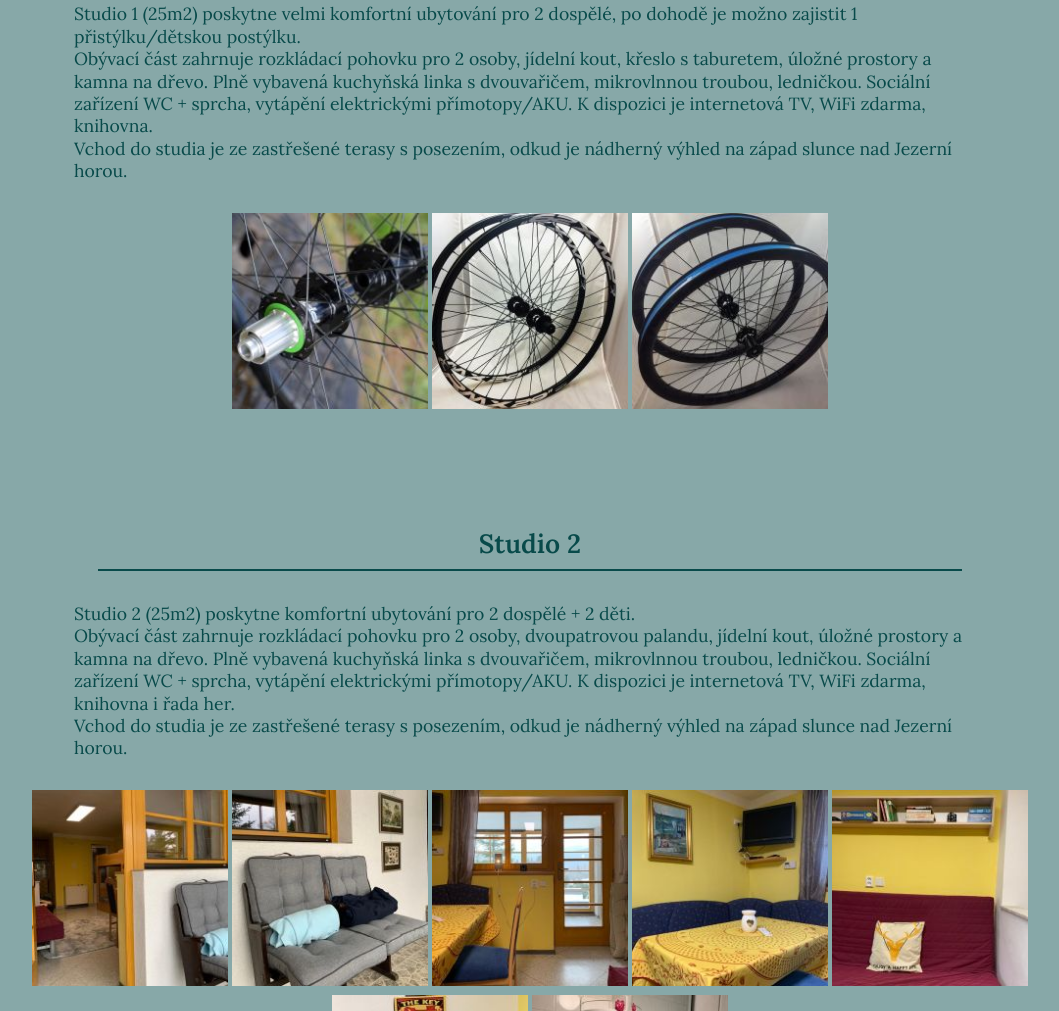
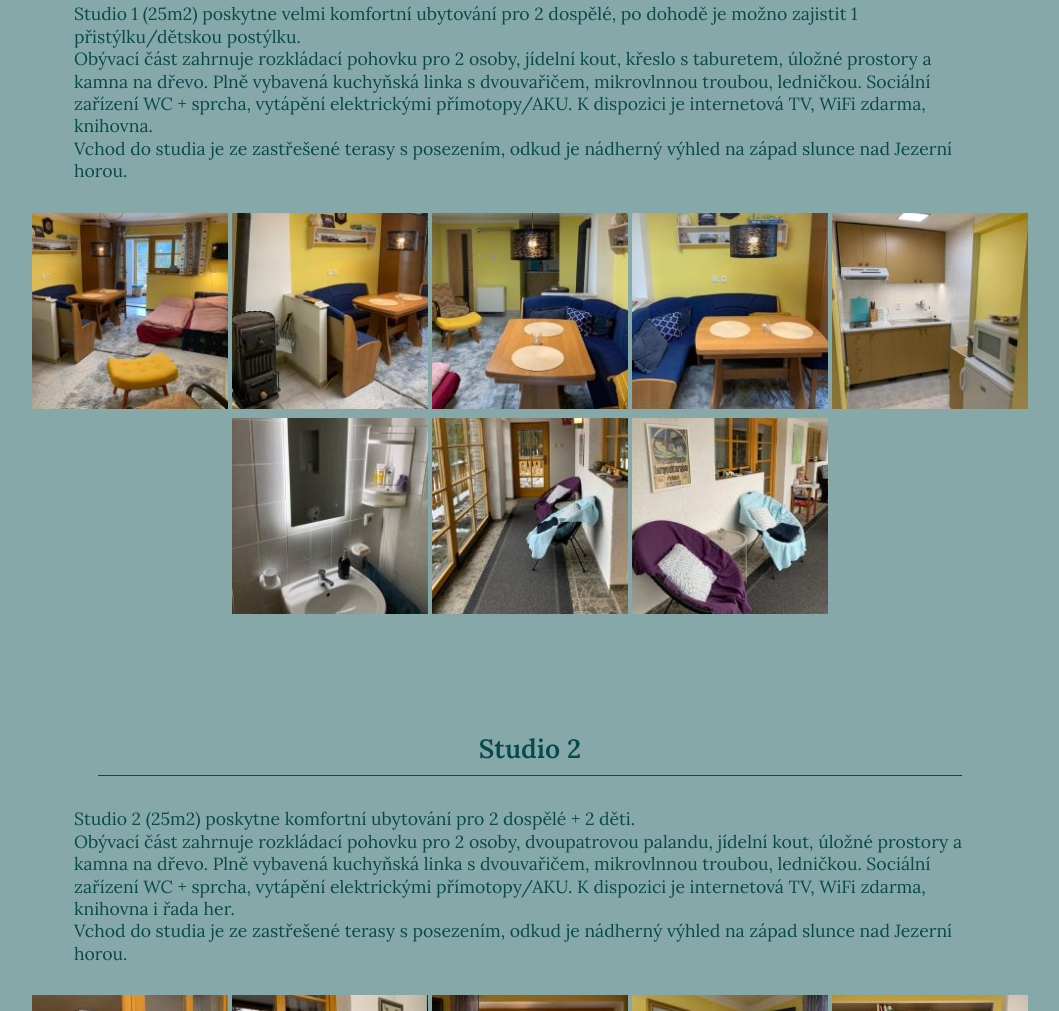
Before and after one commit to Adelait/spicak, a plain HTML site: page index.html in a window 1280 px wide. Shown: the part 2125-3136 px from the top of the page, without its empty margins (110-1169 px from the left). Drawn offline with nearby package versions, Linux system fonts and the light colour scheme.

Commit message:
fotogalerie Studio1

```diff
--- a/index.html
+++ b/index.html
@@ -71,9 +71,14 @@
 
         <div class="studio1__photogallery">
 
-            <a href="images/Studio/St1_1.jpg" title="Studio 1"><img src="images_t/galerie3_t.jpg"></a>
-            <a href="images/Studio/St2_1.jpg" title="Studio 2"><img src="images_t/galerie4_t.jpg"></a>
-            <a href="images/Studio/St2_2.jpg" title="Studio 2"><img src="images_t/galerie5_t.jpg"></a>
+            <a href="images/Studio/Studio1_1.jpeg" title="Studio 1"><img src="images/Studio/Studio1_1t.jpg"></a>
+            <a href="images/Studio/Studio1_2.jpeg" title="Studio 1"><img src="images/Studio/Studio1_2t.jpg"></a>
+            <a href="images/Studio/Studio1_5.jpeg" title="Studio 1"><img src="images/Studio/Studio1_5t.jpg"></a>
+            <a href="images/Studio/Studio1_7.jpeg" title="Studio 1"><img src="images/Studio/Studio1_7t.jpg"></a>
+            <a href="images/Studio/Studio1_3.jpeg" title="Studio 1"><img src="images/Studio/Studio1_3t.jpg"></a>
+            <a href="images/Studio/Studio1_4.jpeg" title="Studio 1"><img src="images/Studio/Studio1_4t.jpg"></a>
+            <a href="images/Studio/Studio1_6.jpeg" title="Studio 1"><img src="images/Studio/Studio1_6t.jpg"></a>
+            <a href="images/Studio/Studio1_8.jpeg" title="Studio 1"><img src="images/Studio/Studio1_8t.jpg"></a>
         </div>
     </section>
     <section class="studio" id="studio2">
```
Also changed, not shown: images/Studio/Studio1_1.jpeg (added), images/Studio/Studio1_1t.jpg (added), images/Studio/Studio1_2.jpeg (added), images/Studio/Studio1_2t.jpg (added), images/Studio/Studio1_3.jpeg (added), images/Studio/Studio1_3t.jpg (added), images/Studio/Studio1_4.jpeg (added), images/Studio/Studio1_4t.jpg (added), images/Studio/Studio1_5.jpeg (added), images/Studio/Studio1_5t.jpg (added), images/Studio/Studio1_6.jpeg (added), images/Studio/Studio1_6t.jpg (added), images/Studio/Studio1_7.jpeg (added), images/Studio/Studio1_7t.jpg (added), 2 more files.
